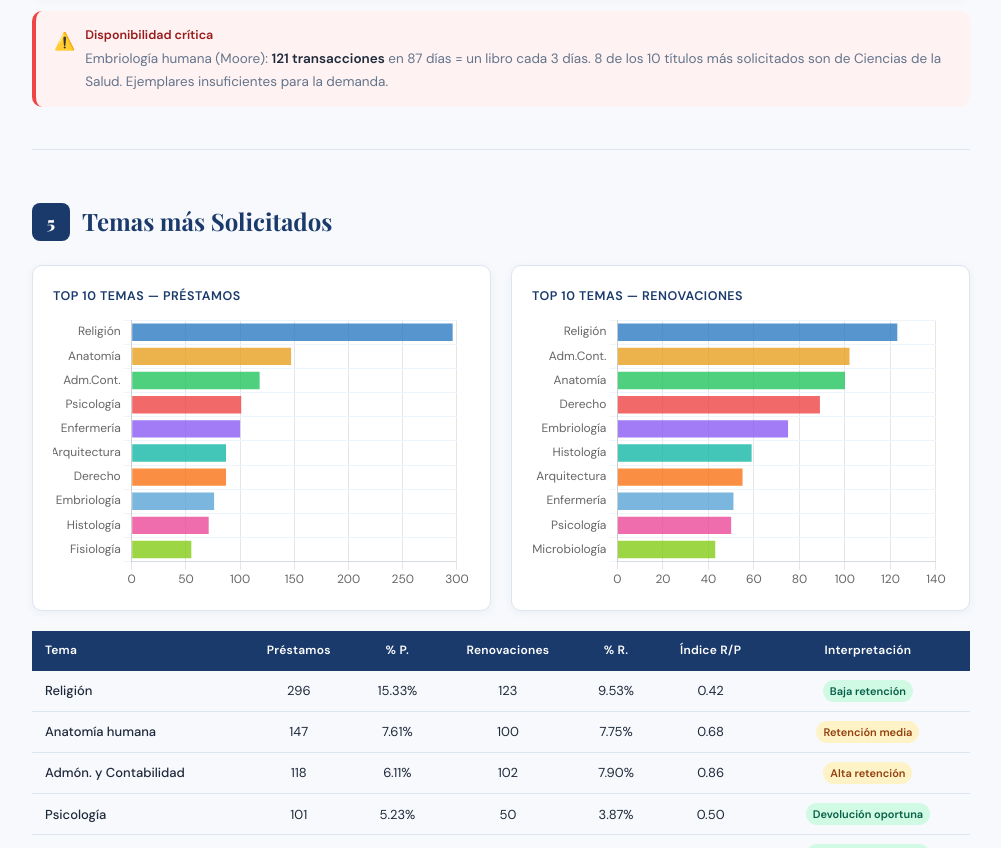
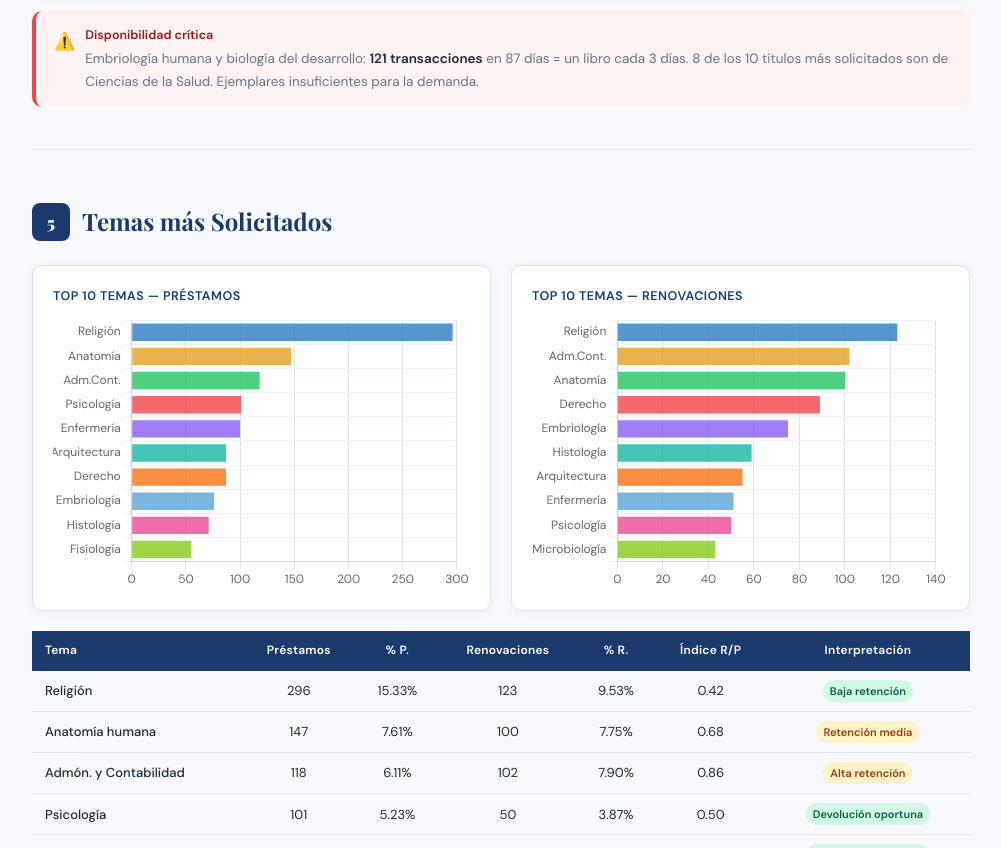
Before and after one commit to Biblioteca-UM/informe-semestre-B-2025, a plain HTML site: page index.html in a window 1280 px wide. Shown: the part 5600-6448 px from the top of the page, without its empty margins (254-1255 px from the left). Drawn offline with nearby package versions, Linux system fonts and the light colour scheme.

Commit message:
Update index.html

```diff
--- a/index.html
+++ b/index.html
@@ -231,7 +231,7 @@ tfoot td:first-child{text-align:left}
   <div class="card full"><div class="card-title">Top 15 escuelas — Semestre-B 2025</div><div class="card-sub">Préstamos y renovaciones apiladas</div><div class="chart-wrap" style="height:360px"><canvas id="c_esc"></canvas></div></div>
   <h3>Top 10 Títulos más solicitados</h3>
   <div class="card full"><div class="chart-wrap" style="height:260px"><canvas id="c_tit"></canvas></div></div>
-  <div class="box alert"><span class="box-ico">⚠️</span><div class="box-body"><div class="box-t">Disponibilidad crítica</div><p>Embriología humana (Moore): <strong>121 transacciones</strong> en 87 días = un libro cada 3 días. 8 de los 10 títulos más solicitados son de Ciencias de la Salud. Ejemplares insuficientes para la demanda.</p></div></div>
+  <div class="box alert"><span class="box-ico">⚠️</span><div class="box-body"><div class="box-t">Disponibilidad crítica</div><p>Embriología humana y biología del desarrollo: <strong>121 transacciones</strong> en 87 días = un libro cada 3 días. 8 de los 10 títulos más solicitados son de Ciencias de la Salud. Ejemplares insuficientes para la demanda.</p></div></div>
 </section>
 
 <!-- S5 -->
```
